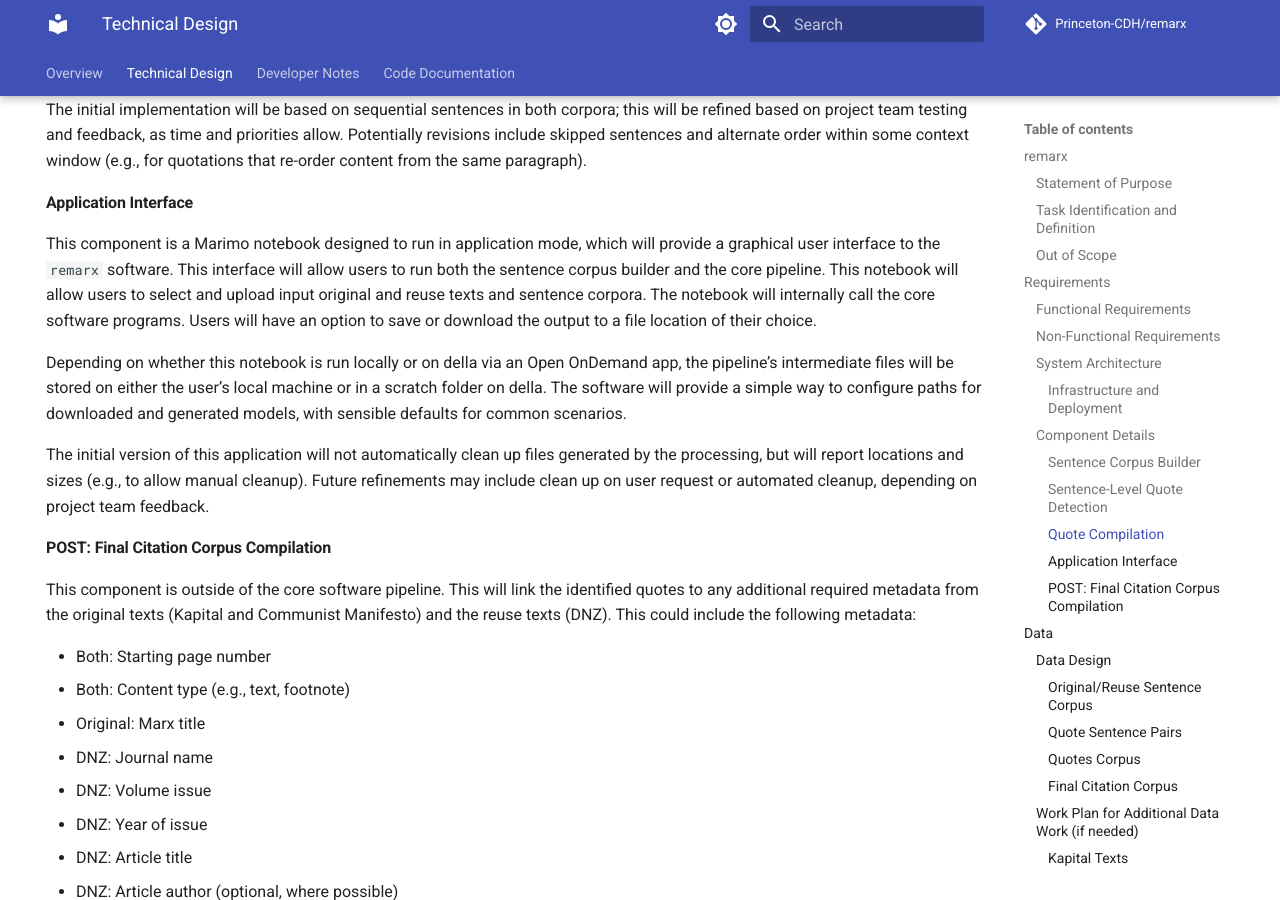
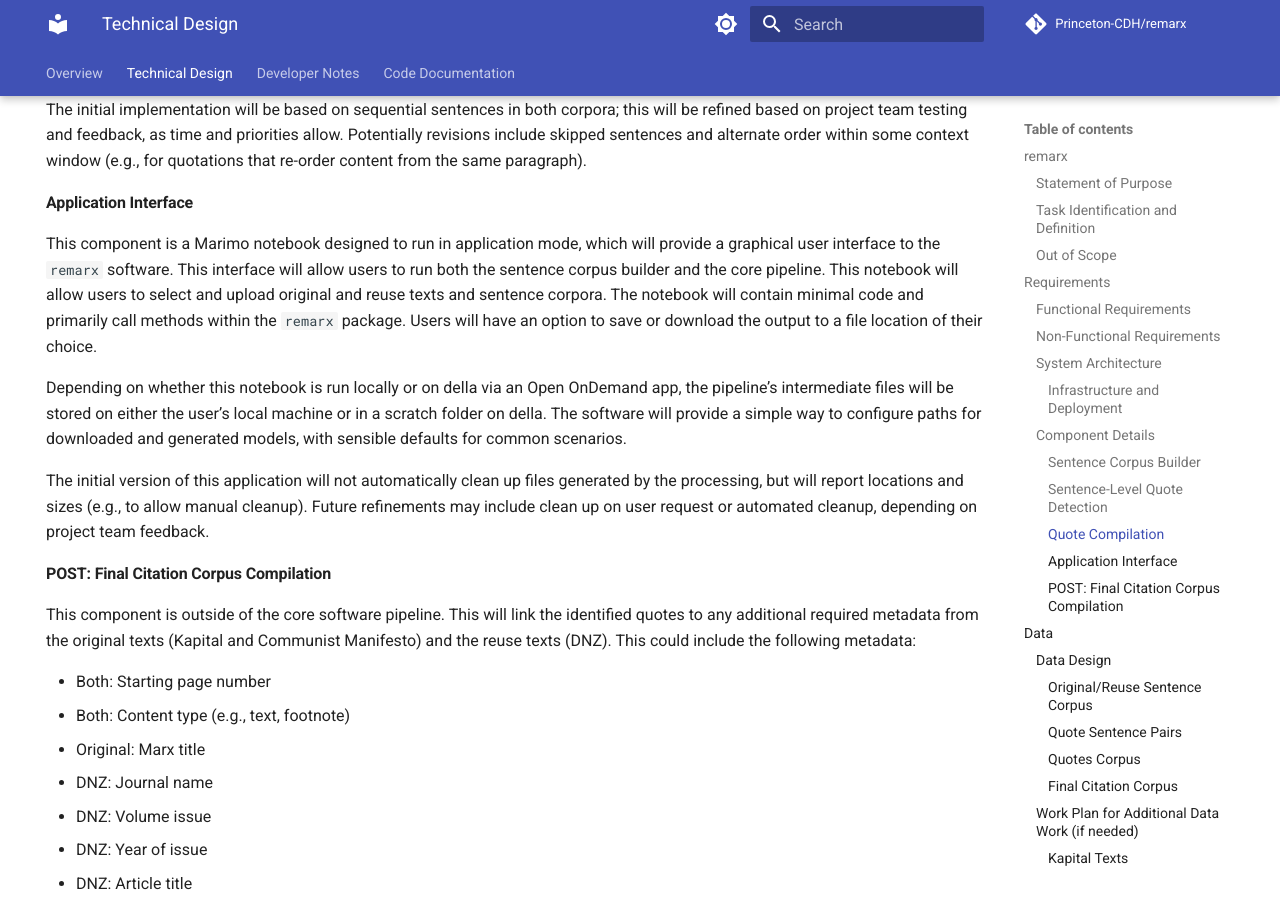
Before and after one commit to Princeton-CDH/remarx, an MkDocs documentation site: the page built from docs/technical-design.md, in a window 1280 px wide and 900 px high, scrolled down 4724 px. Built offline with MkDocs 1.6.1 and Material for MkDocs 9.7.7, drawn with Linux system fonts in a browser that asks for light colours; comment, search, counter and statistics services are not loaded; the version menu is left out.

Commit message:
Changes per @rlkoeser's review.

```diff
--- a/docs/technical-design-document.md
+++ b/docs/technical-design.md
@@ -156,8 +156,8 @@ The initial implementation will be based on sequential sentences in both corpora
 
 This component is a Marimo notebook designed to run in application mode, which will provide a graphical user interface to the `remarx` software.
 This interface will allow users to run both the sentence corpus builder and the core pipeline.
-This notebook will allow users to select and upload input original and reuse texts and sentence corpora.
-The notebook will internally call the core software programs.
+This notebook will allow users to select and upload original and reuse texts and sentence corpora.
+The notebook will contain minimal code and primarily call methods within the `remarx` package.
 Users will have an option to save or download the output to a file location of their choice.
 
 Depending on whether this notebook is run locally or on della via an Open OnDemand app, the pipeline’s intermediate files will be stored on either the user’s local machine or in a scratch folder on della. The software will provide a simple way to configure paths for downloaded and generated models, with sensible defaults for common scenarios.
--- a/mkdocs.yml
+++ b/mkdocs.yml
@@ -35,7 +35,7 @@ theme:
     - toc.follow
 nav:
   - Overview: index.md
-  - Technical Design: technical-design-document.md
+  - Technical Design: technical-design.md
   - Developer Notes: devnotes.md
   - Code Documentation: api/index.md
 plugins:
```
